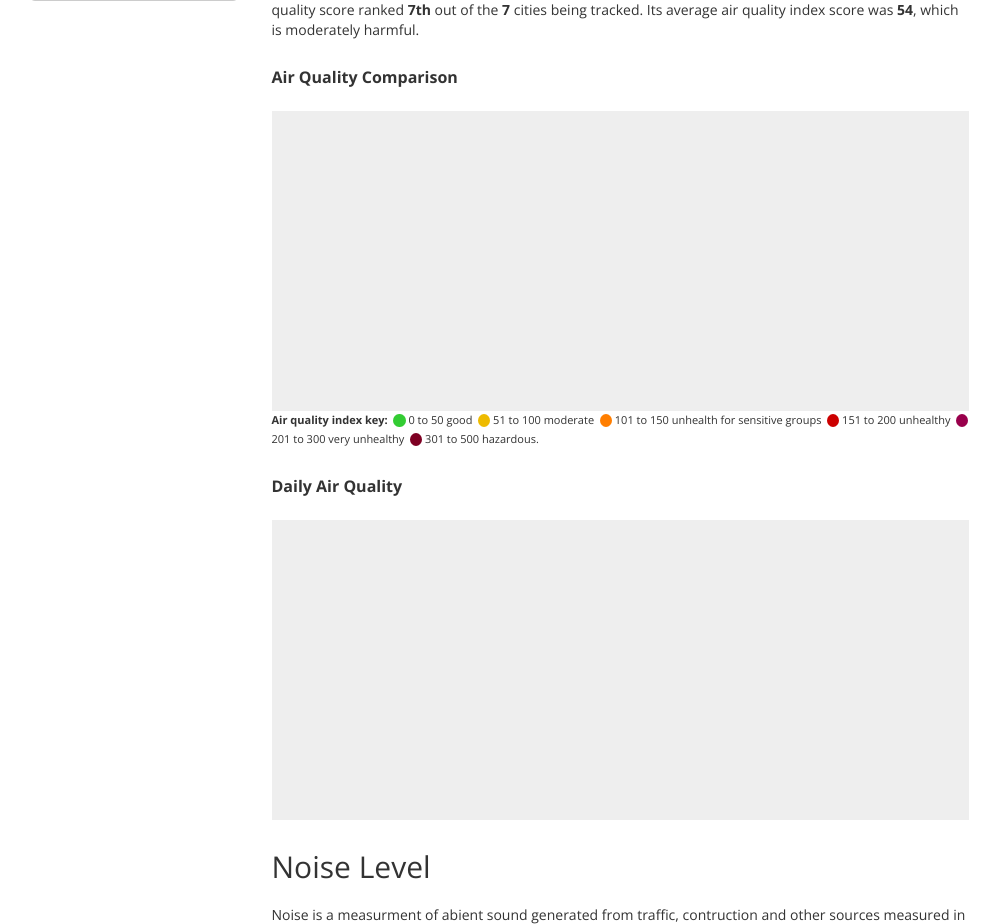
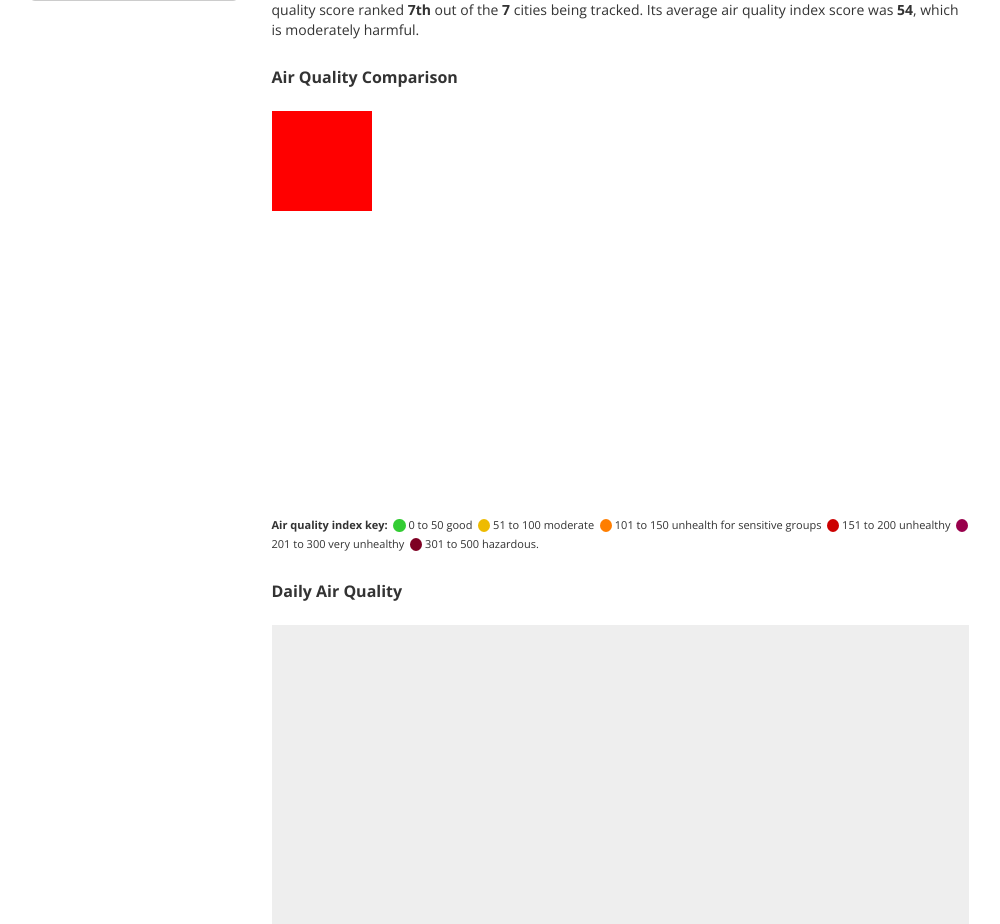
Before and after one commit to kgates-github/datacanvas, a Flask app: page /city/ in a window 1280 px wide. Shown: the part 559-1483 px from the top of the page, without its empty margins (141-1141 px from the left). Run offline with Flask 2, Linux system fonts and the light colour scheme; some libraries are stand-ins or nearby versions.

Commit message:
Add BoxPlot class

```diff
--- a/webapp/app/static/css/app.css
+++ b/webapp/app/static/css/app.css
@@ -1,6 +1,9 @@
 .container{
   max-width: none !important;
   width: 970px;
+}
+.chart-container {
+  min-height: 300px;
 }
 .header-1 {
   /*font-family: 'Tinos', serif;*/
@@ -41,12 +44,12 @@
 
 .good { background:#33cc33; color:#33cc33; }
 .moderate { background:#eebb00; color:#eebb00; }
-.unhealthy-mild { background:rgb(255, 126, 0); color:rgb(255, 126, 0);  }
+.unhealthy-mild { background:rgb(255, 126, 0); color:rgb(255, 126, 0); }
 .unhealthy { background:#cc0000; color:#cc0000; }
 .unhealthy-very { background:rgb(153, 0, 76); color:rgb(153, 0, 76); }
 .hazardous { background:rgb(126, 0, 35); color:rgb(126, 0, 35); }
 
-.btn-compact { padding: 2px 22px 2px 22px; font-size:11px;}
+.btn-compact { padding: 2px 22px 2px 22px; font-size:11px; }
 
 
 
--- a/webapp/app/static/js/charts.js
+++ b/webapp/app/static/js/charts.js
@@ -17,10 +17,22 @@
   BoxPlot = (function(_super) {
     __extends(BoxPlot, _super);
 
-    function BoxPlot(_at_app, _at_params) {
+    function BoxPlot(_at_app, _at_params, _at_data) {
       this.app = _at_app;
       this.params = _at_params;
+      this.data = _at_data;
+      this.el = this.params.el;
+      this.svg = d3.select("#" + this.el).append("svg").attr("width", this.params.width).attr("height", this.params.height);
+      this.data = this.sortBy(this.data, "median");
+      this.svg.append("rect").attr("width", 100).attr("height", 100).style("fill", "red");
     }
+
+    BoxPlot.prototype.sortBy = function(data, dimension) {
+      if (dimension == null) {
+        dimension = 'median';
+      }
+      return _.sortBy(data, dimension).reverse();
+    };
 
     return BoxPlot;
 
--- a/webapp/app/static/js/city.js
+++ b/webapp/app/static/js/city.js
@@ -19,14 +19,19 @@
   };
 
   App = (function() {
-    function App(_at_config) {
-      var chart, _i, _len, _ref;
+    function App(_at_config, _at_data) {
+      var chart, data, _i, _len, _ref;
       this.config = _at_config;
+      this.data = _at_data;
       this.charts = [];
       _ref = this.config.charts;
       for (_i = 0, _len = _ref.length; _i < _len; _i++) {
         chart = _ref[_i];
-        this.charts.push(new APP.charts[chart.type](this, chart.params));
+        data = _.findWhere(this.data, {
+          dimension: chart.params.dimension,
+          chart: chart.params.chart
+        });
+        this.charts.push(new APP.charts[chart.type](this, chart.params, data.data));
       }
     }
 
@@ -34,6 +39,6 @@
 
   })();
 
-  this.app = new App(config);
+  this.app = new App(config, data);
 
 }).call(this);
--- a/webapp/app/templates/city.html
+++ b/webapp/app/templates/city.html
@@ -51,7 +51,7 @@
           From <strong>January</strong> to <strong>March</strong>, only using data collected between <strong>4PM</strong> and <strong>6PM</strong>, Shanghai's air average air quality score ranked <strong>7th</strong> out of the <strong>7</strong> cities being tracked. Its average air quality index score was <strong>54</strong>, which is moderately harmful.
 
         <div class="header-3" style="padding-top:10px;">Air Quality Comparison</div>
-        <div id="ranking-airquality_raw" style="height:300px; background:#eee;"></div>
+        <div id="ranking-airquality_raw" class="chart-container"></div>
         <div style="font-size:11px; line-height:18px;">
           <strong>Air quality index key:</strong>&nbsp;
           <span contenteditable='false' class='dot good'>2</span> 0 to 50 good&nbsp;
```
Also changed, not shown: 2 other files.
